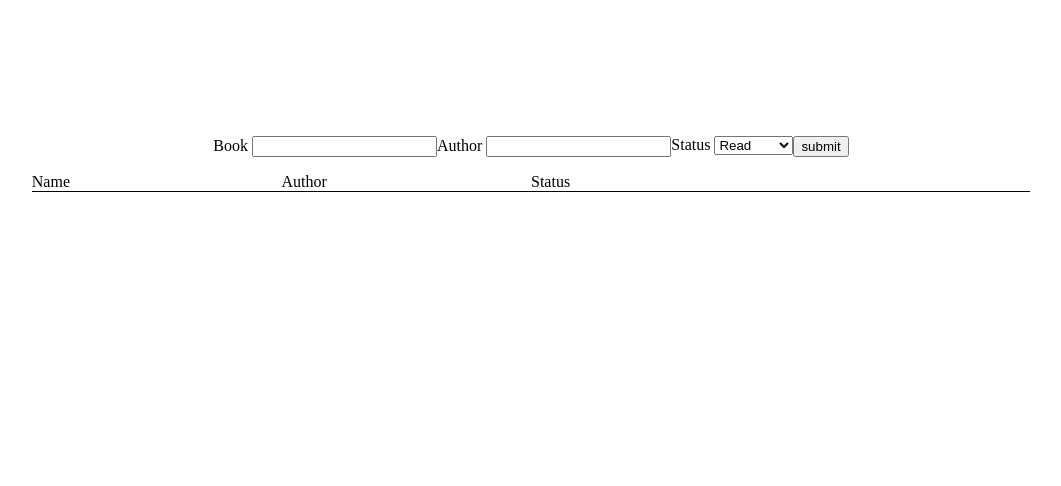
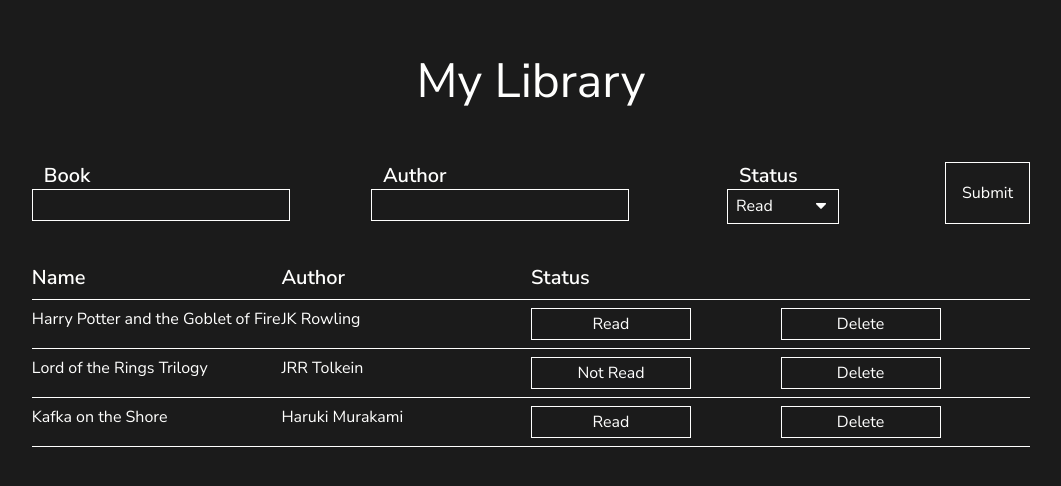
Before and after one commit to samtur/library, a plain HTML site: page index.html in a window 1280 px wide. Shown: the whole page, without its empty margins (109-1170 px from the left). Drawn offline with Linux system fonts and the light colour scheme.

Commit message:
Finished Styling

```diff
--- a/index.html
+++ b/index.html
@@ -6,11 +6,27 @@
     <meta name="viewport" content="width=device-width, initial-scale=1.0" />
     <title>Library</title>
     <link rel="stylesheet" href="styles.css" />
+    <link rel="preconnect" href="https://fonts.googleapis.com" />
+    <link rel="preconnect" href="https://fonts.gstatic.com" crossorigin />
+    <link
+      href="https://fonts.googleapis.com/css2?family=Nunito+Sans:ital,wght@0,200;0,300;0,400;0,600;1,200;1,300;1,400&family=Raleway:ital,wght@0,100;0,200;0,300;0,400;0,500;1,100;1,200;1,300;1,400;1,500&display=swap"
+      rel="stylesheet"
+    />
+    <style>
+      @import url("https://fonts.googleapis.com/css2?family=Nunito+Sans:ital,wght@0,200;0,300;0,400;0,600;1,200;1,300;1,400&family=Raleway:ital,wght@0,100;0,200;0,300;0,400;0,500;1,100;1,200;1,300;1,400;1,500&display=swap");
+    </style>
     <script src="script.js" defer></script>
   </head>
   <body>
+    <div class="mainContainer">
+      <h1 class="heading">My Library</h1>
       <div class="formContainer">
-      <form class="bookForm" action="script.js" method="post">
+        <form
+          class="bookForm"
+          action="script.js"
+          method="post"
+          autocomplete="off"
+        >
           <ul class="inputContainer">
             <li>
               <label for="book">Book</label>
@@ -22,12 +38,12 @@
             </li>
             <li>
               <label for="status">Status</label>
-            <select name="status" id="status">
-              <option value="true">Read</option>
+              <select name="status" id="status" class="selectDrop">
+                <option value="true" selected>Read</option>
                 <option value="false">Not Read</option>
               </select>
             </li>
-          <button type="submit" id="submitBtn">submit</button>
+            <button type="submit" id="submitBtn">Submit</button>
           </ul>
         </form>
       </div>
@@ -38,5 +54,6 @@
           <h4 class="headStatus">Status</h4>
         </div>
       </div>
+    </div>
   </body>
 </html>
--- a/script.js
+++ b/script.js
@@ -38,25 +38,25 @@ submit.addEventListener("click", function (e) {
 });
 
 // Sample data
-// let harryPotter = new Book(
-//   "Harry Potter and the Goblet of Fire",
-//   "JK Rowling",
-//   true
-// );
-// let lordOfTheRings = new Book(
-//   "Lord of the Rings Trilogy",
-//   "JRR Tolkein",
-//   false
-// );
-// let kafkaOnTheShore = new Book("Kafka on the Shore", "Haruki Murakami", true);
-// library.push(harryPotter, lordOfTheRings, kafkaOnTheShore);
+let harryPotter = new Book(
+  "Harry Potter and the Goblet of Fire",
+  "JK Rowling",
+  true
+);
+let lordOfTheRings = new Book(
+  "Lord of the Rings Trilogy",
+  "JRR Tolkein",
+  false
+);
+let kafkaOnTheShore = new Book("Kafka on the Shore", "Haruki Murakami", true);
+library.push(harryPotter, lordOfTheRings, kafkaOnTheShore);
 
 // Function to toggle read buttons
 function readListener(contentThree, libraryInd) {
   contentThree.addEventListener("click", function () {
-    this.textContent === "read"
-      ? (this.textContent = "not read")
-      : (this.textContent = "read");
+    this.textContent === "Read"
+      ? (this.textContent = "Not Read")
+      : (this.textContent = "Read");
     libraryInd.read === true
       ? (libraryInd.read = false)
       : (libraryInd.read = true);
@@ -97,11 +97,11 @@ function displayBooks() {
     contentTwo.innerText = library[i].author;
     contentThree = document.createElement("button");
     contentThree.className = "contentThree";
-    contentThree.innerText = library[i].read === true ? "read" : "not read";
+    contentThree.innerText = library[i].read === true ? "Read" : "Not Read";
     readListener(contentThree, library[i]);
     contentFour = document.createElement("button");
     contentFour.className = "contentFour";
-    contentFour.innerText = "delete";
+    contentFour.innerText = "Delete";
     deleteListener(contentFour, library[i], i, library);
     contentRow.append(contentOne);
     contentRow.append(contentTwo);
@@ -113,4 +113,4 @@ function displayBooks() {
 }
 
 // For Test data
-// displayBooks();
+displayBooks();
--- a/styles.css
+++ b/styles.css
@@ -88,13 +88,48 @@ video {
   box-sizing: border-box;
 }
 
+:root {
+  --bg-color: #1b1b1b;
+  --txt-color: #fffffe;
+  --btn-color: #ff8906;
+}
+
+::selection {
+  color: var(--bg-color);
+  background-color: var(--txt-color);
+}
+
+::-moz-selection {
+  color: var(--bg-color);
+  background-color: var(--txt-color);
+}
+
+html {
+  font-family: "Nunito Sans", sans-serif;
+}
+
 body {
   width: 100vw;
   height: 100vh;
+  background-color: var(--bg-color);
+  color: var(--txt-color);
+}
+
+/* Main Grid */
+.mainContainer {
   display: grid;
   gap: 1rem;
   grid-template-columns: 1fr 8fr 1fr;
-  grid-template-rows: 2fr 8fr;
+  grid-template-rows: 1fr;
+}
+
+/* Heading */
+.heading {
+  font-size: 3rem;
+  grid-column: 2/3;
+  text-align: center;
+  margin-top: 3rem;
+  margin-bottom: 2rem;
 }
 
 /* Input Form */
@@ -104,11 +139,108 @@ body {
   display: flex;
   justify-content: center;
   align-items: flex-end;
+  height: fit-content;
+  margin-bottom: 1.5rem;
 }
 
 .inputContainer {
   list-style: none;
   display: flex;
+  gap: 1rem;
+  font-weight: 600;
+}
+
+.inputContainer > li > input {
+  color: var(--txt-color);
+  background: transparent;
+  padding: 0.25rem 0.5rem;
+  border: 1px solid var(--txt-color);
+  font-family: "Nunito Sans", sans-serif;
+  border-radius: 0;
+  font-size: 1rem;
+}
+
+.inputContainer > li > input:focus {
+  outline: none;
+  border-radius: 0rem;
+}
+
+.selectDrop {
+  color: var(--txt-color);
+  background: transparent;
+  padding: 0.5rem 0.5rem;
+  border: 1px solid var(--txt-color);
+  font-family: "Nunito Sans", sans-serif;
+  border-radius: 0rem;
+  font-size: 1rem;
+  width: 7rem;
+  background-color: var(--bg-color);
+  -webkit-appearance: none;
+  -moz-appearance: none;
+  appearance: none;
+  background-image: url(imgs/arrow.png);
+  background-repeat: no-repeat;
+  background-position: right 0.7rem top 50%;
+  background-size: 0.65rem auto;
+}
+
+.selectDrop:focus {
+  outline: none;
+  border-radius: 0rem;
+}
+
+#book,
+#author {
+  width: 15rem;
+}
+
+.inputContainer > li > label {
+  font-size: 1.25rem;
+  margin-right: 0.25rem;
+  margin-left: 0.75rem;
+}
+
+#submitBtn {
+  font-size: 1rem;
+  color: var(--txt-color);
+  padding: 0.25rem 1rem;
+  font-family: "Nunito Sans", sans-serif;
+  background: transparent;
+  outline: none;
+  cursor: pointer;
+  transition: all 0.5s ease;
+  position: relative;
+  display: inline-block;
+  border: 1px solid var(--txt-color);
+  z-index: 1;
+  margin-left: 0.75rem;
+}
+
+#submitBtn::after {
+  position: absolute;
+  content: "";
+  width: 0;
+  height: 100%;
+  top: 0;
+  right: 0;
+  direction: rtl;
+  z-index: -1;
+  background: var(--txt-color);
+  transition: all 0.5s ease;
+}
+
+#submitBtn:hover {
+  color: var(--bg-color);
+}
+
+#submitBtn:hover:after {
+  left: 0;
+  right: auto;
+  width: 100%;
+}
+
+#submitBtn:active {
+  top: 2px;
 }
 
 /* Book Display */
@@ -124,14 +256,23 @@ body {
   display: grid;
   grid-template-columns: repeat(4, 1fr);
   height: fit-content;
-  border-bottom: 1px solid black;
+  border-bottom: 1px solid var(--txt-color);
+  font-weight: 600;
 }
+
+.contentHead > h4 {
+  padding-bottom: 0.5rem;
+  font-size: 1.25rem;
+}
+
 .contentRow {
   grid-column: 1/5;
   display: grid;
   grid-template-columns: repeat(4, 1fr);
   height: fit-content;
-  border-bottom: 1px solid black;
+  border-bottom: 1px solid var(--txt-color);
+  padding-bottom: 0.5rem;
+  padding-top: 0.5rem;
 }
 
 .headName {
@@ -152,7 +293,56 @@ body {
 }
 .contentThree {
   grid-column: 3/4;
+  width: 10rem;
 }
 .contentFour {
   grid-column: 4/5;
+  width: 10rem;
 }
+
+.contentThree,
+.contentFour {
+  font-size: 1rem;
+  color: var(--txt-color);
+  padding: 0.25rem 1rem;
+  font-family: "Nunito Sans", sans-serif;
+  background: transparent;
+  outline: none;
+  cursor: pointer;
+  transition: all 0.5s ease;
+  position: relative;
+  display: inline-block;
+  border: 1px solid var(--txt-color);
+  z-index: 1;
+}
+
+.contentThree::after,
+.contentFour::after {
+  position: absolute;
+  content: "";
+  width: 0;
+  height: 100%;
+  top: 0;
+  right: 0;
+  direction: rtl;
+  z-index: -1;
+  background: var(--txt-color);
+  transition: all 0.5s ease;
+}
+
+.contentThree:hover,
+.contentFour:hover {
+  color: var(--bg-color);
+}
+
+.contentThree:hover:after,
+.contentFour:hover:after {
+  left: 0;
+  right: auto;
+  width: 100%;
+}
+
+.contentThree:active,
+.contentFour:active {
+  top: 2px;
+}
```
Also changed, not shown: imgs/arrow.png (added). Lines whose indentation alone changed are shown as unchanged.
